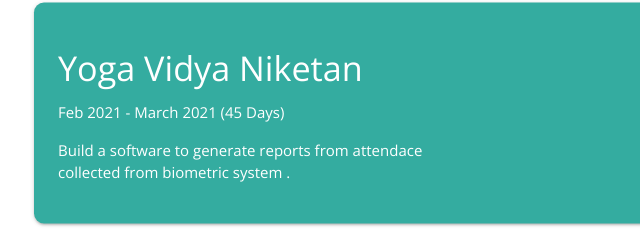
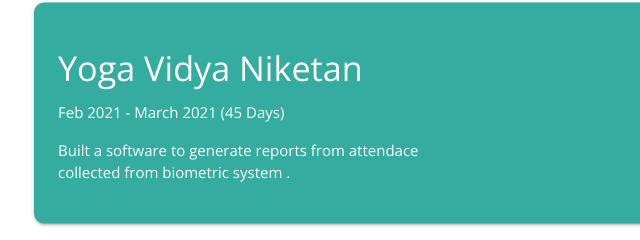
Before and after one commit to Abhishekvaish/Abhishekvaish.github.io, a plain HTML site: page index.html in a window 1280 px wide. Shown: the part 2797-3037 px from the top of the page, 158-798 px from the left. Drawn offline with nearby package versions, Linux system fonts and the light colour scheme.

Commit message:
updated resume

```diff
--- a/index.html
+++ b/index.html
@@ -421,7 +421,7 @@
 				<div class="card-panel hoverable">
 					<h4>Yoga Vidya Niketan</h4>
 					<p class="">Feb 2021 - March 2021 (45 Days) </p>
-					<p>Build a software to generate reports from attendace <br> collected from biometric system .</p>
+					<p>Built a software to generate reports from attendace <br> collected from biometric system .</p>
 				</div>
 				<div class="card-panel hoverable">
 					<h4>Bitgenie</h4>
```
Also changed, not shown: 1 other file.
